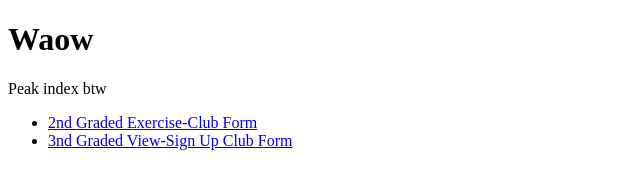
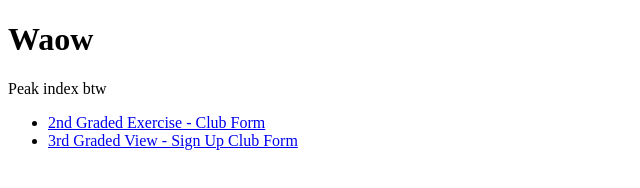
Before and after one commit to Unna-Lael/CS3_3rdQtr_Portfolio, a plain HTML site: page public/index.html in a window 1280 px wide. Shown: the full height of the page, 0-640 px from the left. Drawn offline with Linux system fonts and the light colour scheme.

Commit message:
Update index.html

```diff
--- a/public/index.html
+++ b/public/index.html
@@ -11,8 +11,8 @@
   <p>Peak index btw</p>
 
   <ul>
-  <li><a href="Q3_2GRubidiumJaldon.html"> 2nd Graded Exercise-Club Form </a></li>
-  <li><a href="Q3_3GRubidiumJaldon.html"> 3nd Graded View-Sign Up Club Form </a></li>
+  <li><a href="public/Q3_2GRubidiumJaldon.html">2nd Graded Exercise - Club Form</a></li>
+  <li><a href="public/Q3_3GRubidiumJaldon.html">3rd Graded View - Sign Up Club Form</a></li>
   </ul>
 
 </body>
```
